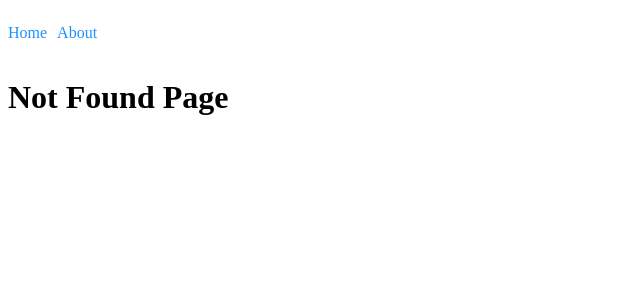
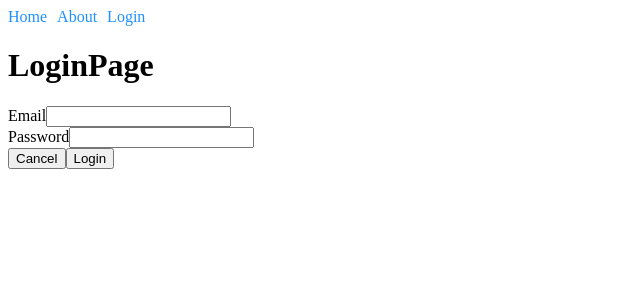
Before and after one commit to qbixmex/react-testing-2024, a React (Vite) app: page /login in a window 1280 px wide. Before the commit this address had no page. Shown: the top 300 px of the page, without its empty margins (0-640 px from the left). Built offline with nearby package versions, Linux system fonts and the light colour scheme.

Commit message:
1.15.0-testing-forms

```diff
--- a/package.json
+++ b/package.json
@@ -1,7 +1,7 @@
 {
   "name": "react-testing-app",
   "private": true,
-  "version": "1.14.0",
+  "version": "1.15.0",
   "type": "module",
   "scripts": {
     "dev": "vite",
--- a/src/App.tsx
+++ b/src/App.tsx
@@ -1,7 +1,9 @@
 import {
   BrowserRouter, Routes, Route,
 } from 'react-router-dom';
-import { HomePage, AboutPage, NotFoundPage } from './pages';
+import {
+  HomePage, AboutPage, NotFoundPage, LoginPage,
+} from './pages';
 import { Navigation } from './components';
 
 export const App = () => {
@@ -11,6 +13,7 @@ export const App = () => {
       <Routes>
         <Route index path="/" element={<HomePage />} />
         <Route path="/about" element={<AboutPage />} />
+        <Route path="/login" element={<LoginPage />} />
         <Route path="*" element={<NotFoundPage />} />
       </Routes>
     </>
--- /dev/null
+++ b/src/components/LoginForm.tsx
@@ -0,0 +1,80 @@
+import {
+  ChangeEvent, FC, useState,
+} from 'react';
+
+export type FormData = {
+  email: string;
+  password: string;
+};
+
+const FORM_INITIAL_STATE: FormData = {
+  email: '',
+  password: '',
+};
+
+type Props = {
+  onSubmit: (formData: FormData) => void;
+};
+
+const Login: FC<Props> = ({ onSubmit }) => {
+  const [formData, setFormData] = useState<FormData>(FORM_INITIAL_STATE);
+
+  const onResetForm = () => {
+    setFormData(FORM_INITIAL_STATE);
+  };
+
+  const onInputChange = (event: ChangeEvent<HTMLInputElement>) => {
+    setFormData(prevFormData => {
+      return {
+        ...prevFormData,
+        [event.target.name]: event.target.value,
+      };
+    });
+  };
+
+  return (
+    <form
+      id="login-form"
+      onSubmit={(event) => {
+        event.preventDefault();
+        onSubmit(formData);
+      }}
+    >
+      <section>
+        <label htmlFor="email">Email</label>
+        <input
+          id="email"
+          type="email"
+          name="email"
+          onChange={onInputChange}
+          value={formData.email}
+        />
+      </section>
+
+      <section>
+        <label htmlFor="password">Password</label>
+        <input
+          id="password"
+          type="password"
+          name="password"
+          onChange={onInputChange}
+          value={formData.password}
+        />
+      </section>
+
+      <section>
+        <button
+          id="reset-btn"
+          type="button"
+          onClick={onResetForm}
+        >
+          Cancel
+        </button>
+
+        <button type="submit">Login</button>
+      </section>
+    </form>
+  );
+};
+
+export default Login;
--- a/src/components/Navigation.tsx
+++ b/src/components/Navigation.tsx
@@ -5,12 +5,15 @@ const Navigation = () => {
   return (
     <nav>
       <section className={styles.list} role="list">
-        <p role="listitem">
+        <div role="listitem">
           <Link to="/">Home</Link>
-        </p>
-        <p role="listitem">
+        </div>
+        <div role="listitem">
           <Link to="/about">About</Link>
-        </p>
+        </div>
+        <div role="listitem">
+          <Link to="/login">Login</Link>
+        </div>
       </section>
     </nav>
   );
--- a/src/components/index.ts
+++ b/src/components/index.ts
@@ -3,3 +3,4 @@ export { default as Article } from './Article';
 export { default as Counter } from './Counter';
 export { default as CounterDynamic } from './CounterDynamic';
 export { default as Users } from './Users';
+export { default as Login, type FormData } from './LoginForm';
--- /dev/null
+++ b/src/pages/LoginPage.tsx
@@ -0,0 +1,16 @@
+import { Login, FormData } from '../components';
+
+const LoginPage = () => {
+  const onSubmit = (formData: FormData) => {
+    console.log(formData);
+  };
+
+  return (
+    <>
+      <h1>LoginPage</h1>
+      <Login onSubmit={onSubmit} />
+    </>
+  );
+};
+
+export default LoginPage;
--- a/src/pages/index.tsx
+++ b/src/pages/index.tsx
@@ -1,3 +1,4 @@
 export { default as HomePage } from './HomePage';
 export { default as AboutPage } from './AboutPage';
+export { default as LoginPage } from './LoginPage';
 export { default as NotFoundPage } from './NotFoundPage';
```
Also changed, not shown: .eslintrc.cjs, 2 other files (tests, documents, lock files or other folders).
